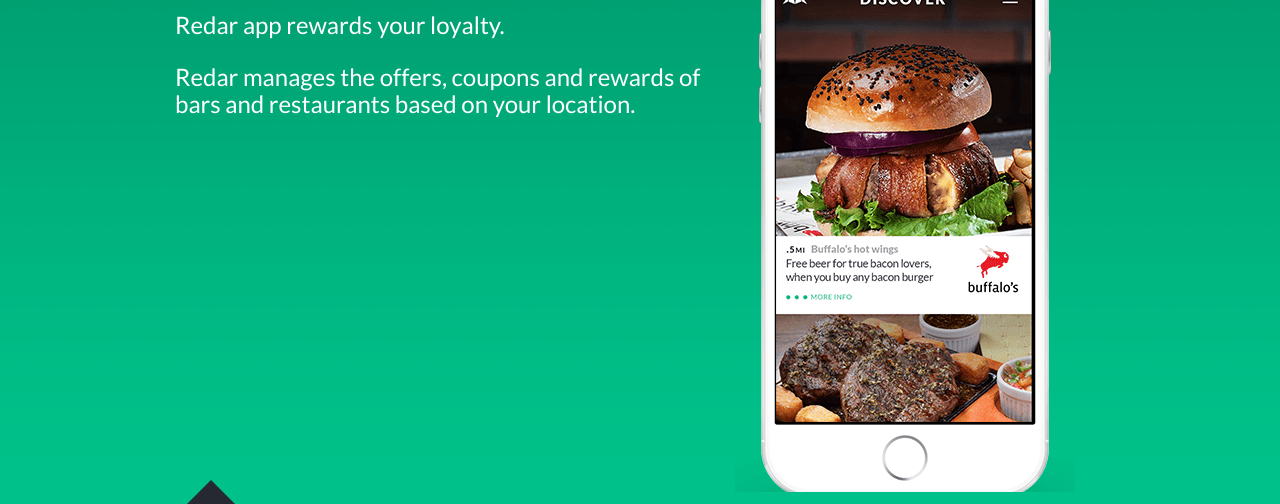
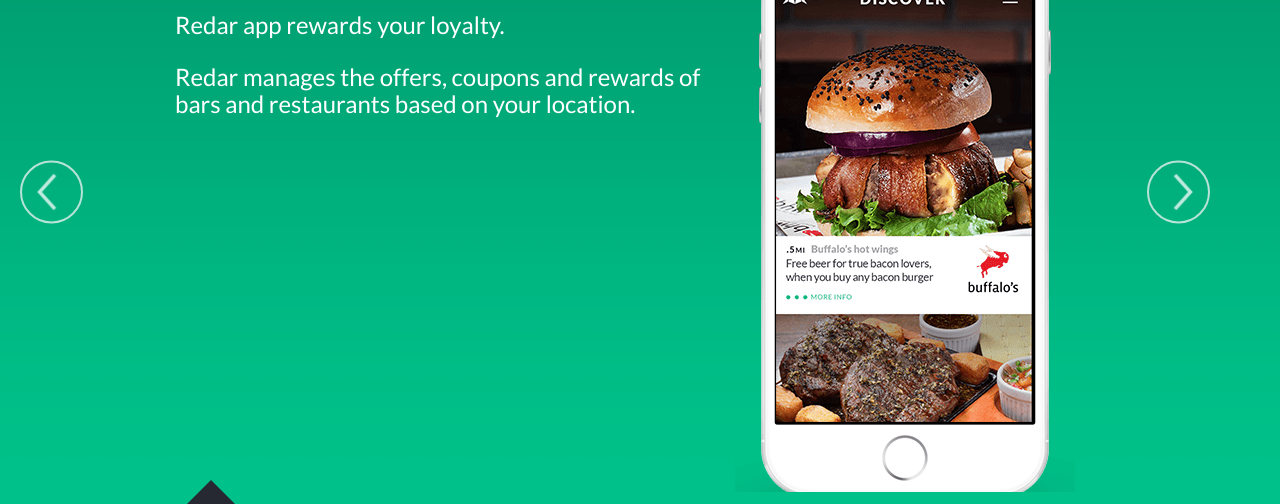
Before and after one commit to daramoni/landing-redarapp, a plain HTML site: page index.html in a window 1280 px wide. Shown: the part 218-722 px from the top of the page. Drawn offline with nearby package versions, Linux system fonts and the light colour scheme.

Commit message:
Nuevos cambios 2017     <se  cambio de false a true la( flecha (arrows)  del índex y merchant ,para que aparezca en todo los tipos de tamaño de la pantalla y esta no se pierda  ) >

```diff
--- a/index.html
+++ b/index.html
@@ -134,7 +134,7 @@
 
 	$('#slider-index').slick({
 		dots: false,
-		arrows: false,
+		arrows: true,
 		autoplay: false,
 		autoplaySpeed: 5000,
 		mobileFirst: false,
@@ -158,7 +158,7 @@
 				breakpoint: 992,
 				settings: {
 					dots: true,
-					arrows: false,
+					arrows: true,
 					autoplay: false,
 					autoplaySpeed: 10000
 				}
```
Also changed, not shown: merchant.html (+2 -2 lines).
